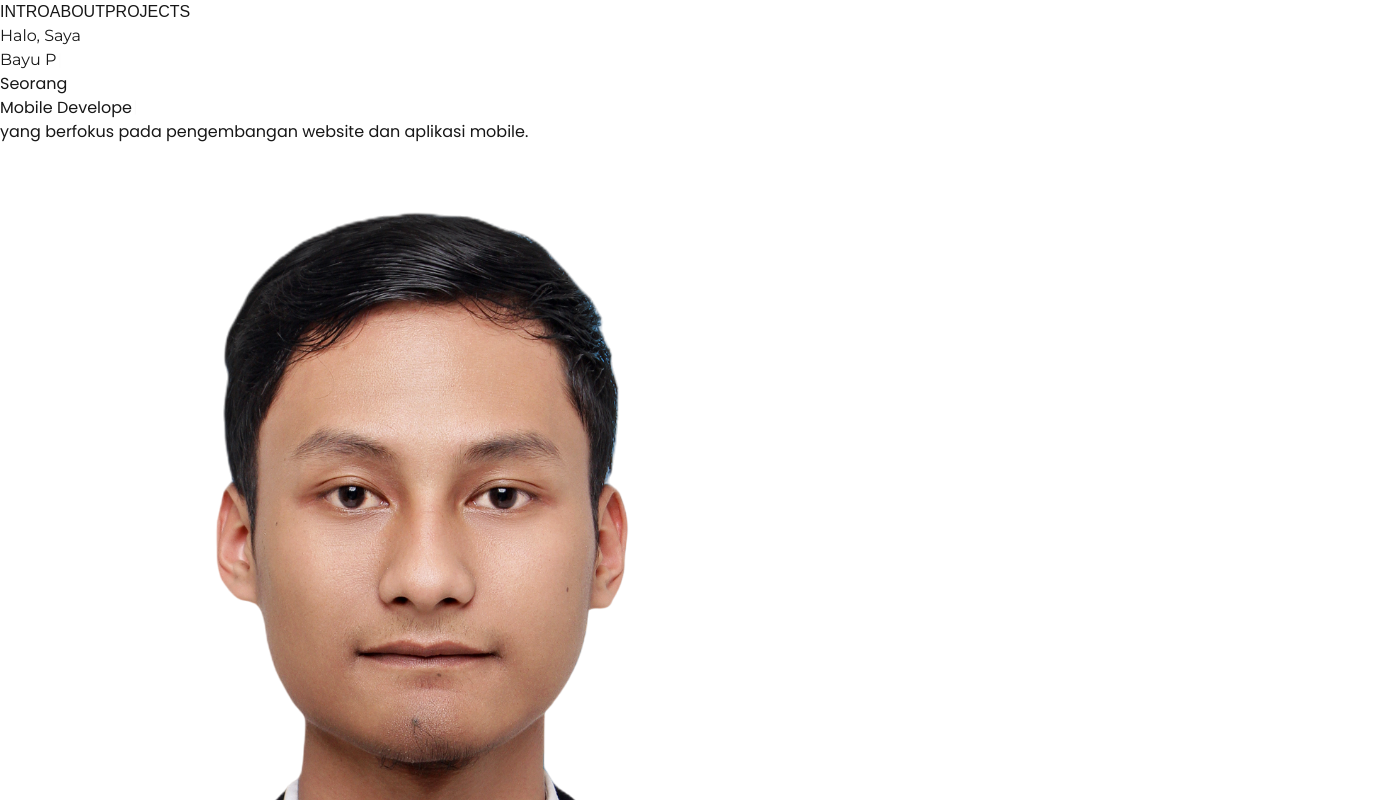
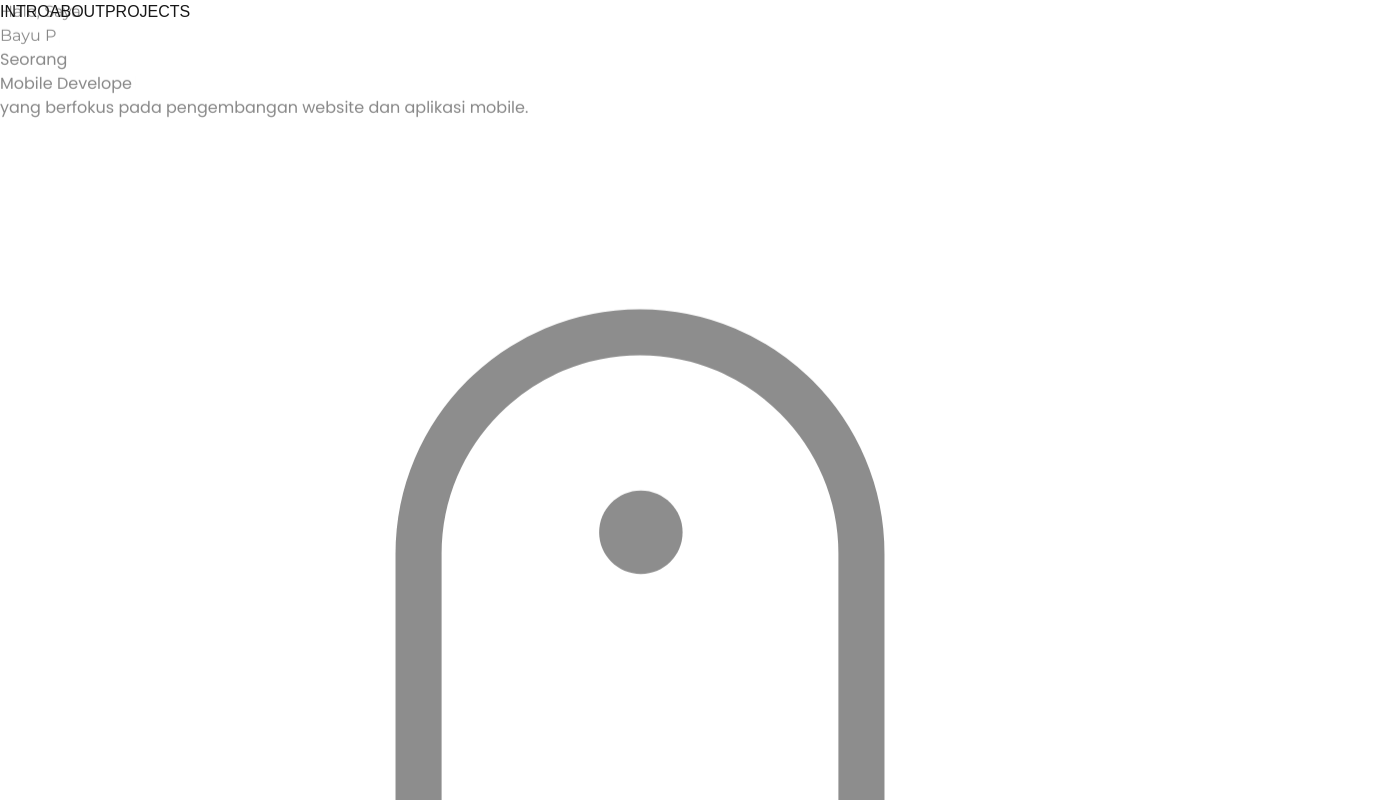
Before and after one commit to Bayu-Pasifik/portofolio, a Next.js app: page / in a window 1280 px wide. Shown: the top 800 px of the page, 1380 px wide, since content can reach past the window. Built offline with nearby package versions, Linux system fonts and the light colour scheme.

Commit message:
feat: add lottie animation in intro section

```diff
--- a/package.json
+++ b/package.json
@@ -13,6 +13,7 @@
     "@fortawesome/free-solid-svg-icons": "^6.7.1",
     "@fortawesome/react-fontawesome": "^0.2.2",
     "gsap": "^3.12.5",
+    "lottie-react": "^2.4.0",
     "next": "15.0.3",
     "react": "19.0.0-rc-66855b96-20241106",
     "react-dom": "19.0.0-rc-66855b96-20241106",
--- a/src/components/IntroSection.tsx
+++ b/src/components/IntroSection.tsx
@@ -3,26 +3,28 @@
 import React from "react";
 import Typewriter from "typewriter-effect";
 import { Montserrat, Poppins } from "next/font/google";
+import Lottie from "lottie-react";
+import scrollDown from "../../public/images/lottie/scroll-down.json";
 
-// Import font Inter dengan pengaturan bobot yang diperlukan
 const montserrat = Montserrat({
   subsets: ["latin"],
   weight: ["400", "600", "700"],
-  display: "swap", // Mengoptimalkan loading font
+  display: "swap",
 });
 
 const poppins = Poppins({
   subsets: ["latin"],
   weight: ["400", "600", "700"],
-  display: "swap", // Mengoptimalkan loading font
+  display: "swap",
 });
 
 const IntroSection: React.FC = () => {
   return (
     <section
       id="intro"
-      className={`flex flex-col items-center justify-center h-screen bg-gradient-to-b from-blue-500 via-white to-blue-50 px-4`}
+      className={`relative flex flex-col items-center justify-center h-screen bg-gradient-to-b from-blue-500 via-white to-blue-50 px-4`}
     >
+      {/* Heading H1 */}
       <h1
         className={` ${montserrat.className} text-4xl sm:text-5xl md:text-6xl lg:text-7xl font-extrabold text-gray-800 tracking-tight leading-tight text-center`}
       >
@@ -39,8 +41,12 @@
           />
         </span>
       </h1>
-      <h2 className={` ${poppins.className} mt-4 text-lg sm:text-xl md:text-2xl lg:text-3xl text-gray-600 max-w-4xlxl text-center`}>
-        Seorang {""}
+
+      {/* Heading H2 */}
+      <h2
+        className={` ${poppins.className} mt-4 text-lg sm:text-xl md:text-2xl lg:text-3xl text-gray-600 w-full text-center`}
+      >
+        Seorang{" "}
         <span className="font-semibold text-blue-600 inline-block">
           <Typewriter
             options={{
@@ -55,6 +61,11 @@
         yang berfokus pada pengembangan{" "}
         <span className="text-blue-600">website dan aplikasi mobile</span>.
       </h2>
+
+      {/* Lottie Scroll Down */}
+      <div className="absolute bottom-4 w-10 h-10 md:w-12 md:h-12 lg:w-14 lg:h-14">
+        <Lottie animationData={scrollDown} loop={true} />
+      </div>
     </section>
   );
 };
```
Also changed, not shown: public/images/lottie/scroll-down.json (added, +1 -0 lines), 1 other file (tests, documents, lock files or other folders).
